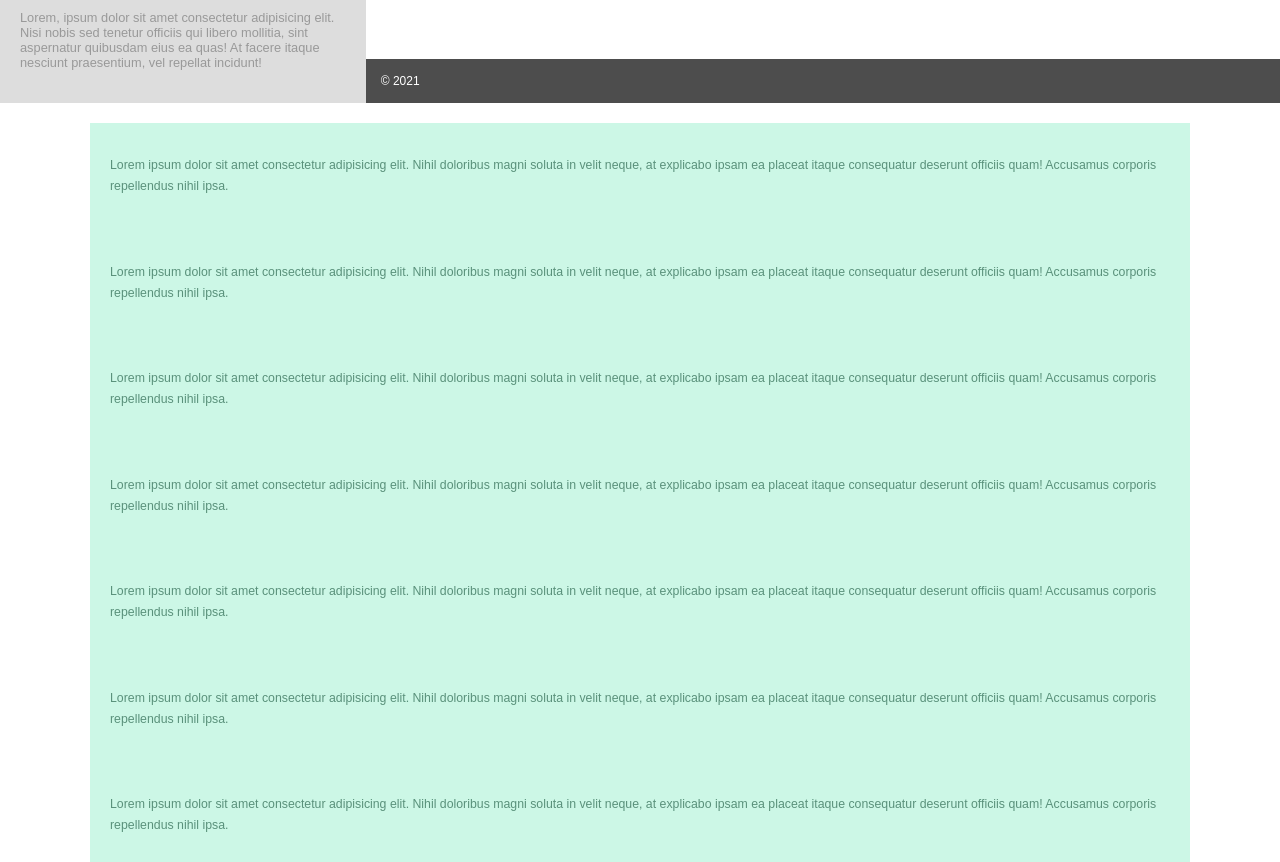
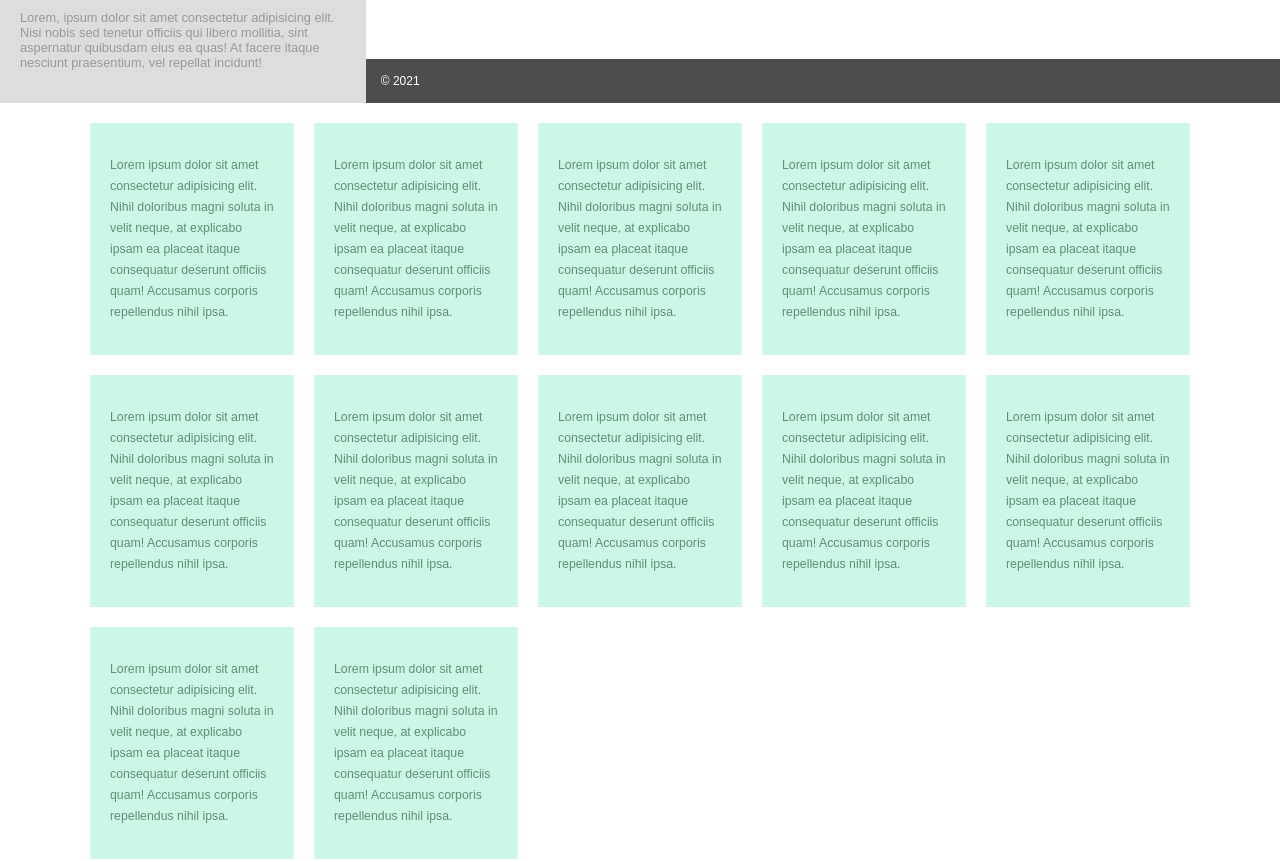
Before and after one commit to MAURICEDS0UZA/udemy_learning, a plain HTML site: page css_grid/grid.html in a window 1280 px wide. Shown: the part 1616-2478 px from the top of the page. Drawn offline with Linux system fonts and the light colour scheme.

Commit message:
added: responsive web dev without media instead using grid-template-column

```diff
--- a/css_grid/grid.css
+++ b/css_grid/grid.css
@@ -141,6 +141,10 @@ body {
 .responsive-example {
   max-width: 1100px;
   margin: 20px auto;
+  display:grid;
+  grid-template-columns: repeat(auto-fit, minmax(180px, 1fr));
+  column-gap: 20px;
+  row-gap: 20px;
 }
 
 .responsive-item {
```
